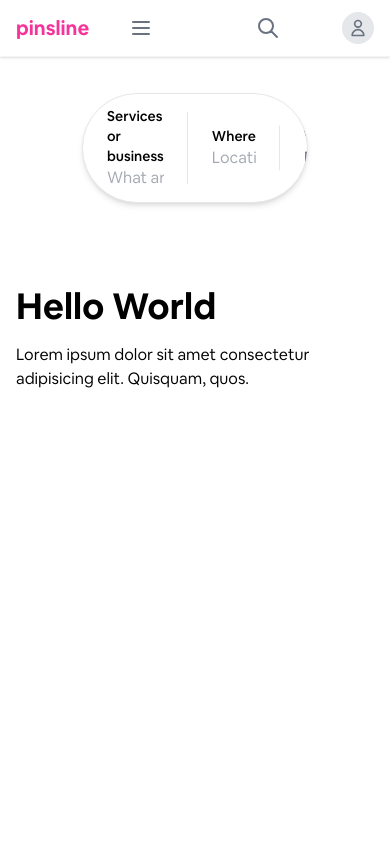
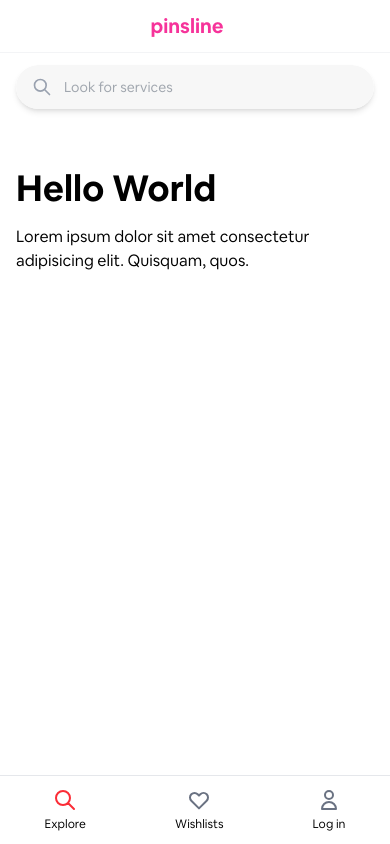
Before and after one commit to Hannyel0/pinsline, a Next.js app: page / in a window 390 px wide. Built offline with nearby package versions, Linux system fonts and the light colour scheme.

Commit message:
responsive navbar and search for mobile implemented

```diff
--- a/app/components/Navbar.tsx
+++ b/app/components/Navbar.tsx
@@ -1,68 +1,44 @@
-
-
-
-
+'use client'
+import { useState, useEffect } from 'react';
+import SearchBar from './SearchBar';
 
 export default function Navbar() {
+  const [isScrolled, setIsScrolled] = useState(false);
+
+  // Track scroll position for shadow effects
+  useEffect(() => {
+    const handleScroll = () => {
+      if (window.scrollY > 10) {
+        setIsScrolled(true);
+      } else {
+        setIsScrolled(false);
+      }
+    };
+
+    window.addEventListener('scroll', handleScroll);
+    return () => window.removeEventListener('scroll', handleScroll);
+  }, []);
+
   return (
-    <nav className="w-full border-b border-gray-100 py-3 px-4 bg-white shadow-sm">
-      <div className="max-w-7xl mx-auto flex items-center justify-between">
-        {/* Left side - Logo and Navigation */}
-        <div className="flex items-center space-x-10">
+    <>
+      <div className={`sticky top-0 z-50 w-full ${isScrolled ? 'shadow-md' : ''} bg-white`}>
+        <nav className={`w-full py-3 px-4 bg-white transition-all duration-300`}>
+          <div className="max-w-7xl mx-auto flex items-center justify-center md:justify-between">
+            {/* Logo - Centered on mobile, aligned left on desktop */}
+            <div className="flex items-center space-x-4 md:space-x-10">
               {/* Logo */}
-          <div className="text-pink-500 font-bold text-xl">pinsline</div>
+              <div className="text-pink-500 font-bold text-xl md:text-2xl">pinsline</div>
 
-          {/* Mobile Menu Button */}
-          <button className="md:hidden text-gray-500">
-            <svg xmlns="http://www.w3.org/2000/svg" className="h-6 w-6" fill="none" viewBox="0 0 24 24" stroke="currentColor">
-              <path strokeLinecap="round" strokeLinejoin="round" strokeWidth={2} d="M4 6h16M4 12h16M4 18h16" />
-            </svg>
-          </button>
-
-          {/* Main Navigation */}
+              {/* Main Navigation - Hidden on mobile */}
               <div className="hidden md:flex space-x-8">
                 <a href="#" className="text-gray-700 font-medium">Explore</a>
-            <a href="#" className="text-gray-500 hover:text-gray-700">Following</a>
                 <div className="h-5 border-r border-gray-300"></div>
-            <a href="#" className="text-gray-500 hover:text-gray-700">Marketplace</a>
-            <a href="#" className="text-gray-500 hover:text-gray-700">Webinar</a>
+                <a href="#" className="text-gray-500 hover:text-gray-700">Pricing</a>
               </div>
             </div>
 
-
-        {/* Mobile Search Icon */}
-        <button className="lg:hidden text-gray-500 hover:text-gray-700">
-          <svg xmlns="http://www.w3.org/2000/svg" className="h-6 w-6" fill="none" viewBox="0 0 24 24" stroke="currentColor">
-            <path strokeLinecap="round" strokeLinejoin="round" strokeWidth={2} d="M21 21l-6-6m2-5a7 7 0 11-14 0 7 7 0 0114 0z" />
-          </svg>
-        </button>
-
-        {/* Right side - Navigation */}
-        <div className="hidden sm:flex items-center space-x-5">
-          <button className="text-gray-500 hover:text-gray-700">
-            <svg xmlns="http://www.w3.org/2000/svg" className="h-6 w-6" fill="none" viewBox="0 0 24 24" stroke="currentColor">
-              <path strokeLinecap="round" strokeLinejoin="round" strokeWidth={2} d="M15 17h5l-1.405-1.405A2.032 2.032 0 0118 14.158V11a6.002 6.002 0 00-4-5.659V5a2 2 0 10-4 0v.341C7.67 6.165 6 8.388 6 11v3.159c0 .538-.214 1.055-.595 1.436L4 17h5m6 0v1a3 3 0 11-6 0v-1m6 0H9" />
-            </svg>
-          </button>
-          <button className="text-gray-500 hover:text-gray-700">
-            <svg xmlns="http://www.w3.org/2000/svg" className="h-6 w-6" fill="none" viewBox="0 0 24 24" stroke="currentColor">
-              <path strokeLinecap="round" strokeLinejoin="round" strokeWidth={2} d="M8 12h.01M12 12h.01M16 12h.01M21 12c0 4.418-4.03 8-9 8a9.863 9.863 0 01-4.255-.949L3 20l1.395-3.72C3.512 15.042 3 13.574 3 12c0-4.418 4.03-8 9-8s9 3.582 9 8z" />
-            </svg>
-          </button>
-          <button className="text-gray-500 hover:text-gray-700">
-            <svg xmlns="http://www.w3.org/2000/svg" className="h-6 w-6" fill="none" viewBox="0 0 24 24" stroke="currentColor">
-              <path strokeLinecap="round" strokeLinejoin="round" strokeWidth={2} d="M3 8l7.89 5.26a2 2 0 002.22 0L21 8M5 19h14a2 2 0 002-2V7a2 2 0 00-2-2H5a2 2 0 00-2 2v10a2 2 0 002 2z" />
-            </svg>
-          </button>
-          <div className="h-8 w-8 rounded-full overflow-hidden bg-gray-200 flex items-center justify-center">
-            <svg xmlns="http://www.w3.org/2000/svg" className="h-5 w-5 text-gray-500" fill="none" viewBox="0 0 24 24" stroke="currentColor">
-              <path strokeLinecap="round" strokeLinejoin="round" strokeWidth={2} d="M16 7a4 4 0 11-8 0 4 4 0 018 0zM12 14a7 7 0 00-7 7h14a7 7 0 00-7-7z" />
-            </svg>
-          </div>
-        </div>
-
-        {/* Mobile Profile Icon */}
-        <div className="sm:hidden">
+            {/* Right side - Profile only visible on desktop */}
+            <div className="hidden md:flex items-center space-x-5">
               <div className="h-8 w-8 rounded-full overflow-hidden bg-gray-200 flex items-center justify-center">
                 <svg xmlns="http://www.w3.org/2000/svg" className="h-5 w-5 text-gray-500" fill="none" viewBox="0 0 24 24" stroke="currentColor">
                   <path strokeLinecap="round" strokeLinejoin="round" strokeWidth={2} d="M16 7a4 4 0 11-8 0 4 4 0 018 0zM12 14a7 7 0 00-7 7h14a7 7 0 00-7-7z" />
@@ -71,5 +47,36 @@ export default function Navbar() {
             </div>
           </div>
         </nav>
+
+        {/* Mobile Search Bar - Always visible, only on mobile */}
+        <div className="md:hidden bg-white px-4 py-3 border-t border-gray-100">
+          <SearchBar isMobile={true} />
+        </div>
+      </div>
+
+      {/* Mobile Bottom Navigation Bar */}
+      <div className="md:hidden fixed bottom-0 left-0 right-0 bg-white border-t border-gray-200 z-50">
+        <div className="flex justify-around items-center py-3">
+          <a href="#" className="flex flex-col items-center">
+            <svg className="w-6 h-6 text-red-500" fill="none" stroke="currentColor" viewBox="0 0 24 24" xmlns="http://www.w3.org/2000/svg">
+              <path strokeLinecap="round" strokeLinejoin="round" strokeWidth={2} d="M21 21l-6-6m2-5a7 7 0 11-14 0 7 7 0 0114 0z" />
+            </svg>
+            <span className="text-xs mt-1">Explore</span>
+          </a>
+          <a href="#" className="flex flex-col items-center">
+            <svg className="w-6 h-6 text-gray-500" fill="none" stroke="currentColor" viewBox="0 0 24 24" xmlns="http://www.w3.org/2000/svg">
+              <path strokeLinecap="round" strokeLinejoin="round" strokeWidth={2} d="M4.318 6.318a4.5 4.5 0 000 6.364L12 20.364l7.682-7.682a4.5 4.5 0 00-6.364-6.364L12 7.636l-1.318-1.318a4.5 4.5 0 00-6.364 0z" />
+            </svg>
+            <span className="text-xs mt-1">Wishlists</span>
+          </a>
+          <a href="#" className="flex flex-col items-center">
+            <svg className="w-6 h-6 text-gray-500" fill="none" stroke="currentColor" viewBox="0 0 24 24" xmlns="http://www.w3.org/2000/svg">
+              <path strokeLinecap="round" strokeLinejoin="round" strokeWidth={2} d="M16 7a4 4 0 11-8 0 4 4 0 018 0zM12 14a7 7 0 00-7 7h14a7 7 0 00-7-7z" />
+            </svg>
+            <span className="text-xs mt-1">Log in</span>
+          </a>
+        </div>
+      </div>
+    </>
   );
 }
--- a/app/components/SearchBar.tsx
+++ b/app/components/SearchBar.tsx
@@ -1,105 +1,213 @@
 'use client'
-import React, { useState } from 'react';
+import React, { useState, ChangeEvent } from 'react';
 import DatePicker from './DatePicker';
 import DestinationSuggestions from './DestinationSuggestions';
 import { format } from 'date-fns';
+import { motion, AnimatePresence } from 'framer-motion';
 
-const SearchBar = () => {
+interface SearchBarProps {
+  isMobile?: boolean;
+}
+
+const SearchBar = ({ isMobile = false }: SearchBarProps) => {
   const [isDatePickerOpen, setIsDatePickerOpen] = useState(false);
   const [isDestinationSuggestionsOpen, setIsDestinationSuggestionsOpen] = useState(false);
   const [selectedDate, setSelectedDate] = useState<Date | null>(null);
   const [selectedLocation, setSelectedLocation] = useState<string>('');
+  const [activeInput, setActiveInput] = useState<string | null>(null);
 
   const toggleDatePicker = () => {
     setIsDatePickerOpen(!isDatePickerOpen);
     setIsDestinationSuggestionsOpen(false);
+    setActiveInput(isDatePickerOpen ? null : 'date');
   };
 
   const toggleDestinationSuggestions = () => {
     setIsDestinationSuggestionsOpen(!isDestinationSuggestionsOpen);
     setIsDatePickerOpen(false);
+    setActiveInput(isDestinationSuggestionsOpen ? null : 'location');
   };
 
   // Handle date selection from DatePicker
   const handleDateSelect = (date: Date) => {
     setSelectedDate(date);
-    setIsDatePickerOpen(false); // Close the date picker when a date is selected
+    setIsDatePickerOpen(false);
+    setActiveInput(null);
   };
 
   // Handle location selection from DestinationSuggestions
   const handleLocationSelect = (location: string) => {
     setSelectedLocation(location);
-    setIsDestinationSuggestionsOpen(false); // Close the suggestions when a location is selected
+    setIsDestinationSuggestionsOpen(false);
+    setActiveInput(null);
+  };
+
+  // Handle input change
+  const handleLocationChange = (e: ChangeEvent<HTMLInputElement>) => {
+    setSelectedLocation(e.target.value);
   };
 
   // Close the date picker
   const handleCloseDatePicker = () => {
     setIsDatePickerOpen(false);
+    setActiveInput(null);
   };
 
   // Close the destination suggestions
   const handleCloseDestinationSuggestions = () => {
     setIsDestinationSuggestionsOpen(false);
+    setActiveInput(null);
   };
 
+  // Mobile search bar layout
+  if (isMobile) {
     return (
-    <div className="w-[58%] mx-auto my-9">
-      <div className="flex items-center rounded-full bg-white shadow-md overflow-hidden border border-gray-200">
-        <div className="flex-1 px-6 py-3 relative">
-          <div className="text-sm font-medium">Services or business</div>
+      <div className="w-full">
+        <motion.div
+          className="relative"
+          animate={{
+            scale: isDestinationSuggestionsOpen ? 1.02 : 1
+          }}
+          transition={{ type: "spring", bounce: 0.2 }}
+        >
+          <div className="relative flex items-center shadow-md rounded-full overflow-hidden">
+            <div className="absolute left-4 text-gray-400">
+              <svg xmlns="http://www.w3.org/2000/svg" className="h-5 w-5" fill="none" viewBox="0 0 24 24" stroke="currentColor">
+                <path strokeLinecap="round" strokeLinejoin="round" strokeWidth={2} d="M21 21l-6-6m2-5a7 7 0 11-14 0 7 7 0 0114 0z" />
+              </svg>
+            </div>
+            <input
+              type="text"
+              placeholder="Look for services"
+              className={`w-full py-3 pl-12 pr-4 bg-[#f7f7f7] outline-none text-gray-600 text-sm rounded-full transition-all duration-300 ${isDestinationSuggestionsOpen ? 'ring-2 ring-pink-200' : ''}`}
+              value={selectedLocation}
+              onChange={handleLocationChange}
+              onClick={toggleDestinationSuggestions}
+            />
+          </div>
+        </motion.div>
+
+        {/* Destination Suggestions for Mobile */}
+        <div className="relative">
+          <AnimatePresence>
+            {isDestinationSuggestionsOpen && (
+              <motion.div
+                initial={{ opacity: 0, y: -20 }}
+                animate={{ opacity: 1, y: 0 }}
+                exit={{ opacity: 0, y: -20 }}
+                transition={{ type: "spring", damping: 25, stiffness: 300 }}
+              >
+                <DestinationSuggestions
+                  isOpen={isDestinationSuggestionsOpen}
+                  onSelect={handleLocationSelect}
+                  onClose={handleCloseDestinationSuggestions}
+                />
+              </motion.div>
+            )}
+          </AnimatePresence>
+        </div>
+      </div>
+    );
+  }
+
+  // Desktop & tablet search bar layout
+  return (
+    <div className="w-full max-w-[1000px] mx-auto my-9 px-4 sm:px-6 lg:px-0 transition-all duration-300">
+      <motion.div
+        className="flex flex-col sm:flex-row items-center rounded-3xl bg-white shadow-md overflow-hidden border border-gray-200"
+        animate={{
+          scale: activeInput ? 1.01 : 1,
+          boxShadow: activeInput ? '0 8px 30px rgba(0, 0, 0, 0.12)' : '0 4px 6px -1px rgba(0, 0, 0, 0.1)'
+        }}
+        transition={{ type: "spring", bounce: 0.2 }}
+      >
+        <div className="w-full sm:w-auto sm:flex-1 px-4 sm:px-6 py-3 relative border-b sm:border-b-0 sm:border-r border-gray-200">
+          <div className="text-xs sm:text-sm font-medium">Services or business</div>
           <input
             type="text"
             placeholder="What are you looking for?"
-            className="w-full outline-none text-gray-600"
+            className="w-full outline-none text-gray-600 text-sm sm:text-base"
           />
-          <div className="absolute right-0 top-1/2 -translate-y-1/2 w-[1px] h-2/3 bg-gray-200"></div>
         </div>
 
-        <div className="flex-1 px-6 py-3 relative">
-          <div className="text-sm font-medium">Where</div>
-          <input
+        <div className="w-full sm:w-auto sm:flex-1 px-4 sm:px-6 py-3 relative border-b sm:border-b-0 sm:border-r border-gray-200">
+          <div className="text-xs sm:text-sm font-medium">Where</div>
+          <motion.input
             type="text"
             placeholder="Location"
-            className="w-full outline-none text-gray-600"
+            className={`w-full outline-none text-gray-600 text-sm sm:text-base ${activeInput === 'location' ? 'text-pink-500' : ''}`}
             value={selectedLocation}
-            onChange={(e) => setSelectedLocation(e.target.value)}
+            onChange={handleLocationChange}
             onClick={toggleDestinationSuggestions}
+            whileFocus={{ scale: 1.02 }}
+            transition={{ type: "spring", stiffness: 300, damping: 20 }}
           />
-          <div className="absolute right-0 top-1/2 -translate-y-1/2 w-[1px] h-2/3 bg-gray-200"></div>
         </div>
 
-        <div className="flex-1 px-6 py-3 relative">
-          <div className="text-sm font-medium">When</div>
-          <button
-            className="w-full text-left outline-none text-gray-600 cursor-pointer"
-            onClick={toggleDatePicker}>
+        <div className="w-full sm:w-auto sm:flex-1 px-4 sm:px-6 py-3 relative">
+          <div className="text-xs sm:text-sm font-medium">When</div>
+          <motion.button
+            className={`w-full text-left outline-none cursor-pointer text-sm sm:text-base ${activeInput === 'date' ? 'text-pink-500' : 'text-gray-600'}`}
+            onClick={toggleDatePicker}
+            whileHover={{ scale: 1.02 }}
+            transition={{ type: "spring", stiffness: 300, damping: 20 }}
+          >
             {selectedDate ? format(selectedDate, 'PP') : 'Date'}
-          </button>
+          </motion.button>
         </div>
 
-        <button className="bg-[#FF375C] hover:bg-red-600 cursor-pointer text-white p-3 rounded-full mx-2">
-          <svg xmlns="http://www.w3.org/2000/svg" className="h-6 w-6" fill="none" viewBox="0 0 24 24" stroke="currentColor">
+        <div className="w-full sm:w-auto flex justify-center sm:block p-3">
+          <motion.button
+            className="bg-[#FF375C] hover:bg-red-600 cursor-pointer text-white p-3 rounded-full"
+            whileHover={{ scale: 1.05 }}
+            whileTap={{ scale: 0.95 }}
+            transition={{ type: "spring", stiffness: 400, damping: 17 }}
+          >
+            <svg xmlns="http://www.w3.org/2000/svg" className="h-5 w-5 sm:h-6 sm:w-6" fill="none" viewBox="0 0 24 24" stroke="currentColor">
               <path strokeLinecap="round" strokeLinejoin="round" strokeWidth={2} d="M21 21l-6-6m2-5a7 7 0 11-14 0 7 7 0 0114 0z" />
             </svg>
-        </button>
+          </motion.button>
         </div>
+      </motion.div>
 
       {/* Date Picker */}
       <div className="relative">
+        <AnimatePresence>
+          {isDatePickerOpen && (
+            <motion.div
+              initial={{ opacity: 0, y: -20 }}
+              animate={{ opacity: 1, y: 0 }}
+              exit={{ opacity: 0, y: -20 }}
+              transition={{ type: "spring", damping: 25, stiffness: 300 }}
+            >
               <DatePicker
                 isOpen={isDatePickerOpen}
                 onDateSelect={handleDateSelect}
                 onClose={handleCloseDatePicker}
               />
+            </motion.div>
+          )}
+        </AnimatePresence>
       </div>
 
       {/* Destination Suggestions */}
       <div className="relative">
+        <AnimatePresence>
+          {isDestinationSuggestionsOpen && (
+            <motion.div
+              initial={{ opacity: 0, y: -20 }}
+              animate={{ opacity: 1, y: 0 }}
+              exit={{ opacity: 0, y: -20 }}
+              transition={{ type: "spring", damping: 25, stiffness: 300 }}
+            >
               <DestinationSuggestions
                 isOpen={isDestinationSuggestionsOpen}
                 onSelect={handleLocationSelect}
                 onClose={handleCloseDestinationSuggestions}
               />
+            </motion.div>
+          )}
+        </AnimatePresence>
       </div>
     </div>
   );
--- a/app/page.tsx
+++ b/app/page.tsx
@@ -1,3 +1,4 @@
+'use client'
 import Navbar from "./components/Navbar";
 import SearchBar from "./components/SearchBar";
 
@@ -7,11 +8,13 @@ export default function Home() {
       {/* Navbar */}
       <Navbar />
 
-      {/* Search Bar */}
-      <SearchBar />
+      {/* Desktop/tablet SearchBar - hidden on mobile */}
+      <div className="hidden md:block">
+        <SearchBar />
+      </div>
 
       {/* Main Content */}
-      <main className="flex-1 p-4">
+      <main className="flex-1 p-4 pb-20 md:pb-4">
         <div className="max-w-7xl mx-auto">
           <h1 className="font-bold text-4xl mt-8">Hello World</h1>
           <p className="mt-4">Lorem ipsum dolor sit amet consectetur adipisicing elit. Quisquam, quos.</p>
--- a/package.json
+++ b/package.json
@@ -11,6 +11,7 @@
   "dependencies": {
     "axios": "^1.9.0",
     "date-fns": "^4.1.0",
+    "framer-motion": "^12.9.2",
     "next": "15.3.1",
     "react": "^19.0.0",
     "react-datepicker": "^8.3.0",
```
Also changed, not shown: app/components/DestinationSuggestions.tsx (+25 -2 lines), 2 other files (tests, documents, lock files or other folders). Lines whose indentation alone changed are shown as unchanged.
